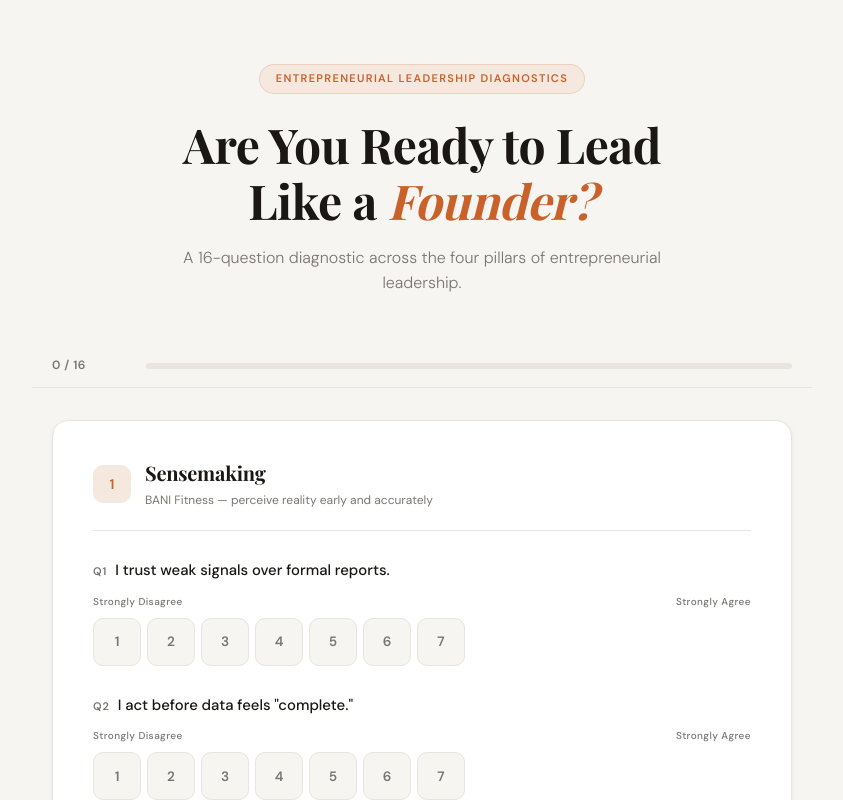
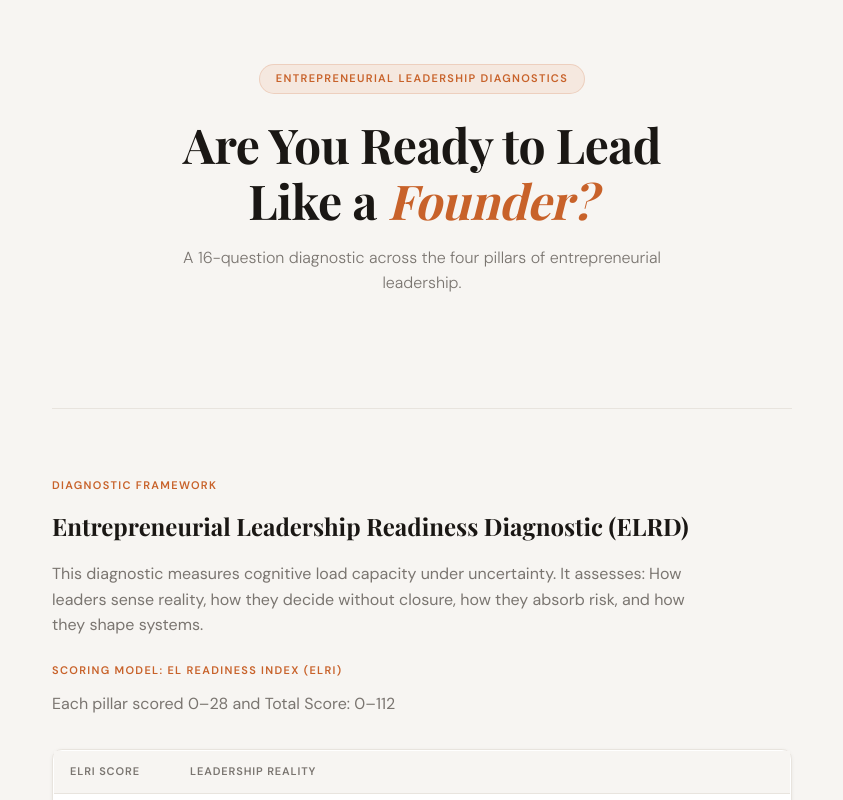
Before and after one commit to ydvSajal/Hactchery-ELI, a Next.js app: page / in a window 1280 px wide. Shown: the top 800 px of the page, without its empty margins (218-1061 px from the left). Built offline with nearby package versions, Linux system fonts and the light colour scheme.

Commit message:
Move FrameworkInfo to the top of the page

```diff
--- a/app/page.js
+++ b/app/page.js
@@ -215,6 +215,8 @@ export default function AssessmentPage() {
             <p className="result-insight">{category.insight}</p>
           </div>
 
+          <FrameworkInfo />
+
           <div className="results-grid">
             {SECTIONS.map((section, i) => {
               const score = scores[section.id];
@@ -280,8 +282,6 @@ export default function AssessmentPage() {
               Retake Assessment
             </button>
           </div>
-
-          <FrameworkInfo />
         </div>
       </div>
     );
@@ -296,7 +296,7 @@ export default function AssessmentPage() {
           <p>A 16-question diagnostic across the four pillars of entrepreneurial leadership.</p>
         </div>
 
-
+        <FrameworkInfo />
 
         <div className="progress-wrap">
           <div className="progress-inner">
@@ -381,8 +381,6 @@ export default function AssessmentPage() {
             {!isReady ? 'Please answer all questions and provide contact details.' : 'Ready to submit!'}
           </div>
         </div>
-
-        <FrameworkInfo />
       </div>
     </div>
   );
```
